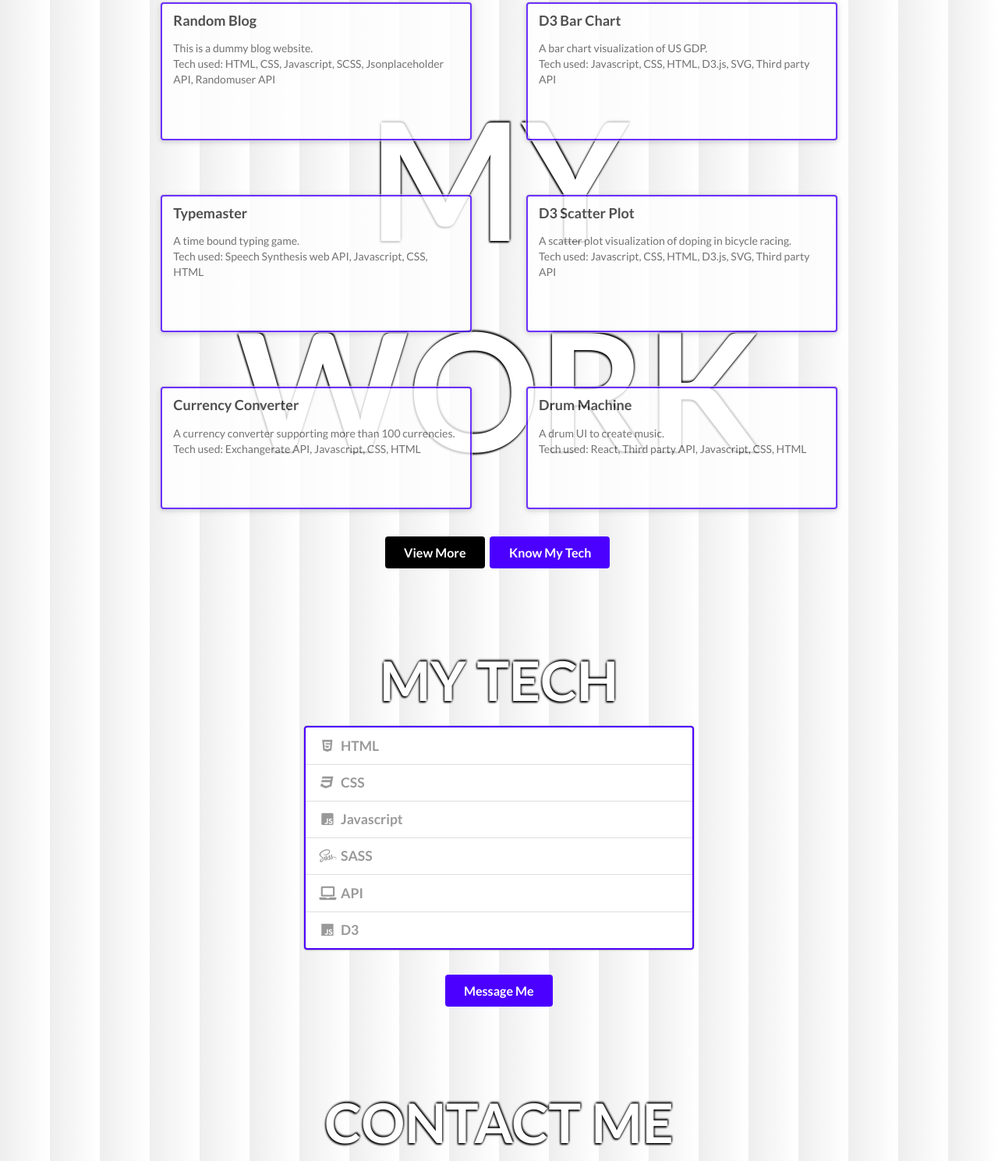
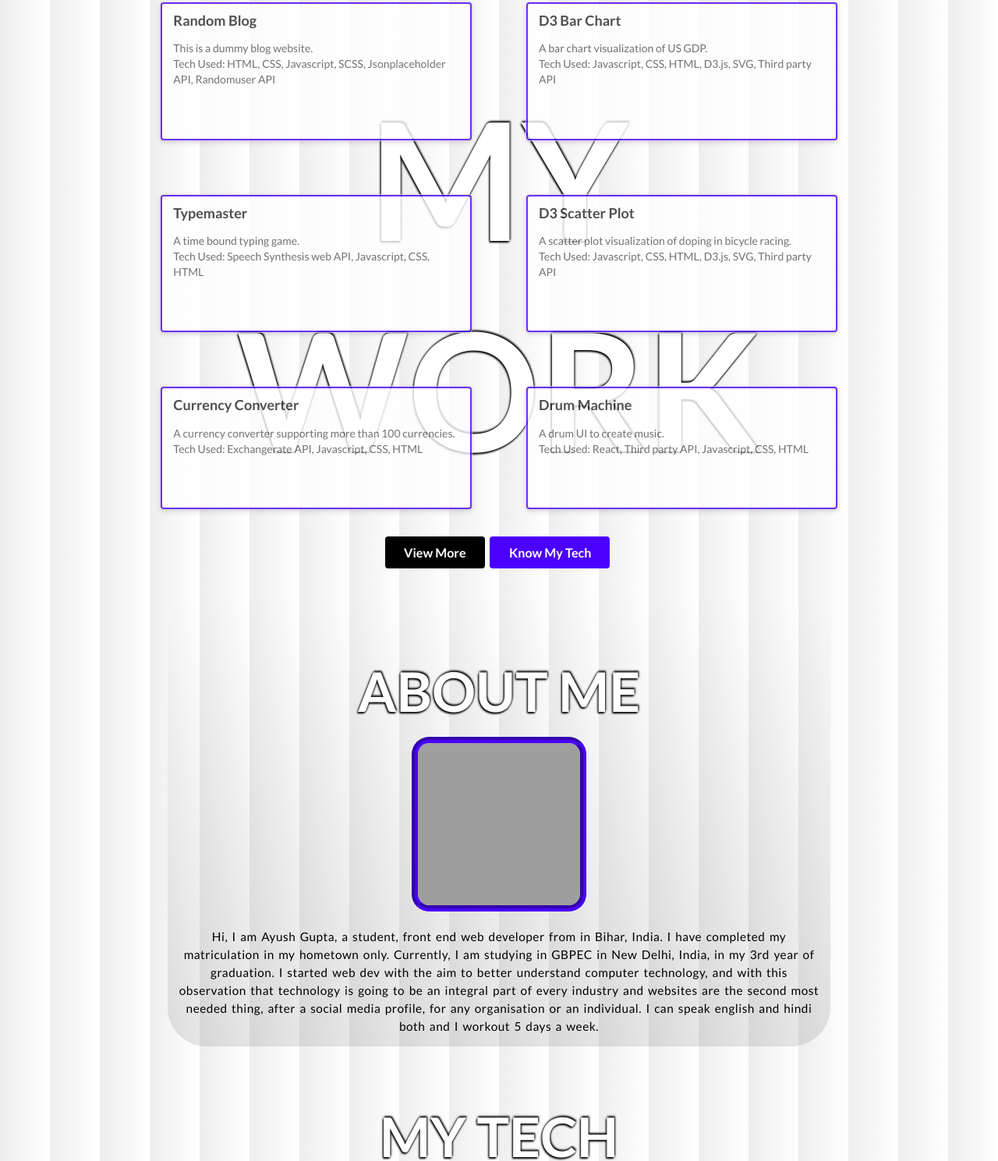
Before and after one commit to fitgang/new-portfolio, a website: page views/index.html in a window 1280 px wide. Shown: the part 832-2321 px from the top of the page at 78% size. Drawn offline with nearby package versions, Linux system fonts and the light colour scheme; grey boxes are pictures that could not be loaded.

Commit message:
Added about me section
and dynamically created my work sec

```diff
--- /dev/null
+++ b/public/projects.js
@@ -0,0 +1,39 @@
+const projects = [{
+    "link": "https://random-blog01.herokuapp.com/",
+    "heading": "random blog",
+    "description": "This is a dummy blog website.",
+    "tech": "HTML, CSS, Javascript, SCSS, Jsonplaceholder API, Randomuser API"
+  },
+  {
+    "link": "https://fitgang.github.io/d3-bar-chart/",
+    "heading": "d3 bar chart",
+    "description": "A bar chart visualization of US GDP.",
+    "tech": "Javascript, CSS, HTML, D3.js, SVG, Third party API"
+  },
+  {
+    "link": "https://fitgang.github.io/type_master/",
+    "heading": "typemaster",
+    "description": "A time bound typing game.",
+    "tech": "Speech Synthesis web API, Javascript, CSS, HTML"
+  },
+  {
+    "link": "https://codepen.io/fitc0de/full/VwzoWrE",
+    "heading": "d3 scatter plot",
+    "description": "A scatter plot visualization of doping in bicycle racing.",
+    "tech": "Javascript, CSS, HTML, D3.js, SVG, Third party API"
+  },
+  {
+    "link": "https://fitgang.github.io/currency_converter/",
+    "heading": "currency converter",
+    "description": "A currency converter supporting more than 100 currencies.",
+    "tech": "Exchangerate API, Javascript, CSS, HTML"
+  },
+  {
+    "link": "https://codepen.io/fitc0de/full/bGWMaMb",
+    "heading": "drum machine",
+    "description": "A drum UI to create music.",
+    "tech": "React, Third party API, Javascript, CSS, HTML"
+  }
+];
+
+export default projects;
--- a/public/script.js
+++ b/public/script.js
@@ -1,6 +1,3 @@
-// TODO:
-// Write suitable comments
-
 // DOM
 const myWorkSec = document.getElementById("my-work"),
   introSec = document.getElementById("introduction"),
@@ -10,14 +7,8 @@ const myWorkSec = document.getElementById("my-work"),
   radioFormInputs = document.querySelectorAll(".form .ui.radio"),
   clearFormBtns = document.querySelectorAll(".form button.clear");
 
-// Show project cards when parent is viewed
-const myWorkSecObserver = new IntersectionObserver(showElemOnIntersection, { threshold: 0.1 });
-myWorkSecObserver.observe(myWorkSec);
-
-// Change position of local link (contact btn) when specific sections are in view
-const contactBtnObserver = new IntersectionObserver(moveBtnOnIntersection);
-contactBtnObserver.observe(introSec);
-contactBtnObserver.observe(contactSec);
+// Creating UI
+renderProjectsInMyWorkSec();
 
 // EVENT LISTENERS
 
@@ -29,7 +20,6 @@ changeFormBtn.addEventListener("click", function() {
     to;
 
   if (text.search(/review/i) >= 0) {
-    console.log("review");
     from = "message";
     to = "review";
 
@@ -54,6 +44,53 @@ forms.forEach(form => {
   form.addEventListener("submit", validateDataAndSubmit)
 });
 
+// Show project cards when parent is viewed
+const myWorkSecObserver = new IntersectionObserver(showElemOnIntersection, { threshold: 0.1 });
+myWorkSecObserver.observe(myWorkSec);
+
+// Change position of local link (contact btn) when specific sections are in view
+const contactBtnObserver = new IntersectionObserver(moveBtnOnIntersection);
+contactBtnObserver.observe(introSec);
+contactBtnObserver.observe(contactSec);
+
+// Renders the 'myWork' section
+async function renderProjectsInMyWorkSec() {
+  const container = myWorkSec.querySelector("#my-work-cards");
+  const projects = (await
+    import ("/projects.js")).default;
+
+  // Create cards and append
+  projects.forEach((project) => {
+    const card = createCardComponent(project);
+    container.appendChild(card);
+  });
+  console.log("sec ready");
+  console.timeLog();
+}
+
+function createCardComponent(project) {
+  const li = document.createElement("li"),
+    a = document.createElement("a"),
+    h3 = document.createElement("h3"),
+    p = document.createElement("p");
+
+  h3.className = "header capitalize";
+  h3.innerText = project.heading;
+
+  p.className = "description";
+  p.innerHTML = `${project.description}<br>Tech Used: ${project.tech}`;
+
+  a.className = "content";
+  a.target = "_blank";
+  a.href = project.link;
+  a.append(h3, p);
+
+  li.className = "ui raised card my-work-card";
+  li.appendChild(a);
+
+  return li;
+}
+
 // Shows elements when a specific section is viewed
 function showElemOnIntersection(entries, observer) {
   const entry = entries[0];
@@ -63,14 +100,13 @@ function showElemOnIntersection(entries, observer) {
 
     // Show elements
     section.querySelectorAll(".my-work-card, .my-work-btn").forEach(elem => elem.classList.add("show"));
-    observer.unobserve(section)
   }
 }
 
 // Positions a button according to the section viewed
 function moveBtnOnIntersection(entries) {
-  const entry = entries[0];
-  btn = document.getElementById("cta-for-contact");
+  const entry = entries[0],
+    btn = document.getElementById("cta-for-contact");
 
   if (entry.isIntersecting) {
 
--- a/public/style.css
+++ b/public/style.css
@@ -70,20 +70,20 @@ p {
   position: relative;
 }
 
-#introduction-name,
-#my-work-heading,
-#my-tech-heading,
-#contact-heading {
+h1,
+h2 {
   font-size: 4em;
 }
 
 #my-tech-heading,
+#about-me-heading,
 #contact-heading {
   margin-top: 5rem;
 }
 
 #introduction,
 #my-work,
+#about-me,
 #my-tech,
 #contact {
   text-align: center;
@@ -165,9 +165,7 @@ p {
   padding-bottom: 2em;
 }
 
-#my-work-heading,
-#my-tech-heading,
-#contact-heading {
+h2 {
   color: var(--color-w);
   -webkit-filter: drop-shadow(-1px 2px 1px var(--color-b)) drop-shadow(1px -2px 1px var(--color-b));
   filter: drop-shadow(-1px 2px 1px var(--color-b)) drop-shadow(1px -2px 1px var(--color-b));
@@ -248,6 +246,32 @@ p {
   }
 }
 
+#about-me {
+  margin: auto;
+  padding: 1em;
+  background: linear-gradient(0deg, #0000001a, transparent);
+  border-radius: 50px;
+  max-width: 850px;
+}
+
+#about-me p {
+  margin-top: 1em;
+  font-size: 1.1em;
+  letter-spacing: 0.5px;
+  line-height: 150%;
+  word-spacing: 2px;
+}
+
+#about-me-image {
+  --edge: 16rem;
+  width: var(--edge);
+  height: var(--edge);
+  -o-object-fit: cover;
+  object-fit: cover;
+  border: 8px groove var(--color1);
+  border-radius: 10%;
+}
+
 #my-tech-list {
   margin: auto;
   max-width: 500px;
@@ -273,11 +297,13 @@ p {
     left: 50%;
     transform: translate(-50%, -50%);
   }
+  #about-me {
+    width: 90%;
+  }
   .ui.button {
     font-size: 1.15em;
   }
-  #my-tech-heading,
-  #contact-heading {
+  h2 {
     font-size: 5em;
   }
   #my-tech-list,
@@ -325,20 +351,20 @@ p {
 }
 
 #contact-social-media-list {
-  font-size: 1.2em;
-  font-weight: bold;
+  flex-direction: row;
+  font-size: 3em;
   gap: 5px;
   list-style-type: none;
+  margin-top: 0.5em;
 }
 
 #contact-social-media a {
-  color: inherit;
-  -webkit-text-decoration: underline 1px;
-  text-decoration: underline 1px;
+  color: var(--color1);
 }
 
-#contact-social-media a:hover {
-  text-decoration: none;
+#contact-social-media a:hover,
+#contact-social-media a:focus {
+  color: var(--color-w);
 }
 
 #cta-for-contact.position {
--- a/views/index.html
+++ b/views/index.html
@@ -120,57 +120,7 @@
   </header>
   <section id="my-work">
     <h2 id="my-work-heading" class="uppercase">my work</h2>
-    <ul class="ui three stackable centered cards" id="my-work-cards">
-      <li class="ui raised card my-work-card">
-        <a href="https://random-blog01.herokuapp.com/" class="content" target="_blank">
-          <h3 class="header capitalize">random blog</h3>
-          <p class="description">
-            This is a dummy blog website.
-            <br> Tech used: HTML, CSS, Javascript, SCSS, Jsonplaceholder API, Randomuser API
-          </p>
-        </a>
-      </li>
-      <li class="ui raised card my-work-card">
-        <a href="https://fitgang.github.io/d3-bar-chart/" class="content" target="_blank">
-          <h3 class="header capitalize">d3 bar chart</h3>
-          <p class="description">
-            A bar chart visualization of US GDP. <br> Tech used: Javascript, CSS, HTML, D3.js, SVG, Third party API
-          </p>
-        </a>
-      </li>
-      <li class="ui raised card my-work-card">
-        <a href="https://fitgang.github.io/type_master/" class="content" target="_blank">
-          <h3 class="header capitalize">typemaster</h3>
-          <p class="description">
-            A time bound typing game. <br> Tech used: Speech Synthesis web API, Javascript, CSS, HTML
-          </p>
-        </a>
-      </li>
-      <li class="ui raised card my-work-card">
-        <a href="https://codepen.io/fitc0de/full/VwzoWrE" class="content" target="_blank">
-          <h3 class="header capitalize">d3 scatter plot</h3>
-          <p class="description">
-            A scatter plot visualization of doping in bicycle racing. <br> Tech used: Javascript, CSS, HTML, D3.js, SVG, Third party API
-          </p>
-        </a>
-      </li>
-      <li class="ui raised card my-work-card">
-        <a href="https://fitgang.github.io/currency_converter/" class="content" target="_blank">
-          <h3 class="header capitalize">currency converter</h3>
-          <p class="description">
-            A currency converter supporting more than 100 currencies. <br> Tech used: Exchangerate API, Javascript, CSS, HTML
-          </p>
-        </a>
-      </li>
-      <li class="ui raised card my-work-card">
-        <a href="https://codepen.io/fitc0de/full/bGWMaMb" class="content" target="_blank">
-          <h3 class="header capitalize">drum machine</h3>
-          <p class="description">
-            A drum UI to create music. <br> Tech used: React, Third party API, Javascript, CSS, HTML
-          </p>
-        </a>
-      </li>
-    </ul>
+    <ul class="ui three stackable centered cards" id="my-work-cards"></ul>
     <a class="ui animated fade button my-work-btn black-btn" href="https://github.com/fitgang?tab=repositories" id="cta-for-repos" target="_blank">
       <div class="visible content capitalize">view more</div>
       <div class="hidden content">
@@ -183,6 +133,15 @@
         <i class="cogs icon"></i>
       </div>
     </a>
+  </section>
+  <section id="about-me">
+    <h2 id="about-me-heading" class="uppercase">about me</h2>
+    <img src="/images/me.jpg" alt="ayush gupta" title="Ayush Gupta" id="about-me-image">
+    <p>
+      Hi, I am Ayush Gupta, a student, front end web developer from in Bihar, India. I have completed my matriculation in my hometown only. Currently, I am studying in GBPEC in New Delhi, India, in my 3rd year of graduation. I started web dev with the aim to
+      better understand computer technology, and with this observation that technology is going to be an integral part of every industry and websites are the second most needed thing, after a social media profile, for any organisation or an individual.
+      I can speak english and hindi both and I workout 5 days a week.
+    </p>
   </section>
   <section id="my-tech">
     <h2 class="uppercase" id="my-tech-heading">my tech</h2>
@@ -231,14 +190,15 @@
       </dd>
 
     </dl>
-    <a class="ui animated fade button blue-btn" href="#contact" id="cta-for-message-form">
+    <!-- <a class="ui animated fade button blue-btn" href="#contact" id="cta-for-message-form">
       <div class="visible content capitalize">message me</div>
       <div class="hidden content">
         <i class="paper plane icon"></i>
       </div>
-    </a>
+    </a> -->
   </section>
   <footer id="contact">
+    <div class="none">
       <h2 class="uppercase" id="contact-heading">contact me</h2>
       <div id="contact-forms">
         <form class="ui form" id="message-form" novalidate>
@@ -372,17 +332,24 @@
           <i class="check icon"></i>
         </div>
       </button>
+    </div>
     <section class="uppercase" id="contact-social-media">
-      <h3>you can find me on</h3>
+      <h3>my online profiles</h3>
       <ul class="flex" id="contact-social-media-list">
         <li>
-          <a href="https://www.linkedin.com/in/ayushweb/" target="_blank">linkedin</a>
+          <a href="https://www.linkedin.com/in/ayushweb/" target="_blank" aria-label="linkedin">
+            <i class="linkedin icon"></i>
+          </a>
         </li>
         <li>
-          <a href="https://github.com/fitgang" class="content" target="_blank">github</a>
+          <a href="https://github.com/fitgang" class="content" target="_blank" aria-label="github">
+            <i class="github icon"></i>
+          </a>
         </li>
         <li>
-          <a href="https://twitter.com/fitc0de" class="content" target="_blank">twitter</a>
+          <a href="https://twitter.com/fitc0de" class="content" target="_blank" aria-label="twitter">
+            <i class="twitter icon"></i>
+          </a>
         </li>
       </ul>
     </section>
@@ -394,6 +361,8 @@
   <script>
     document.addEventListener("readystatechange", (e) => {
       if (e.target.readyState === "complete") {
+        console.timeStamp("ready");
+        console.timeLog();
         removeLoader()
       }
     });
```
Also changed, not shown: 1 other file. Lines whose indentation alone changed are shown as unchanged.
